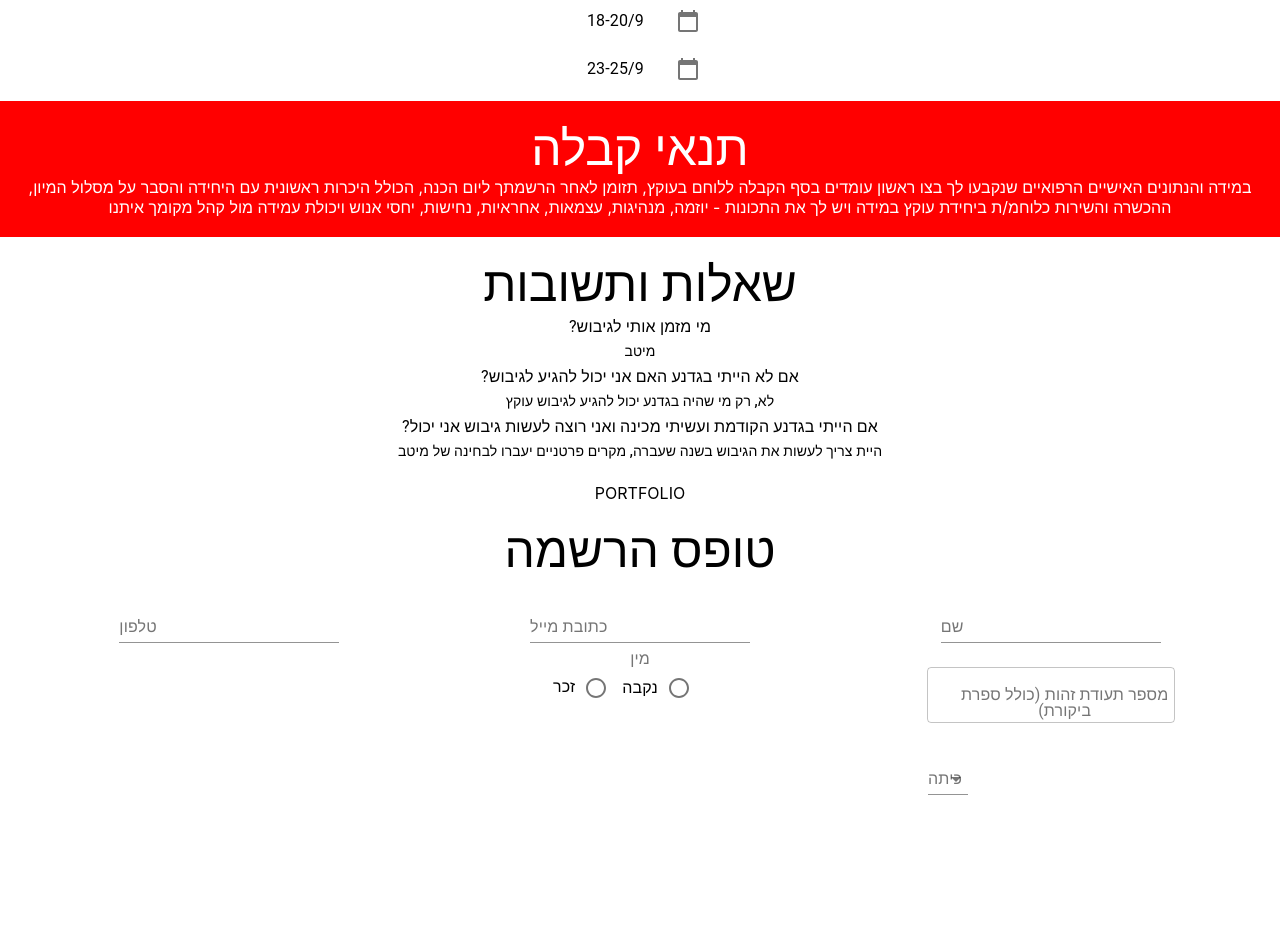
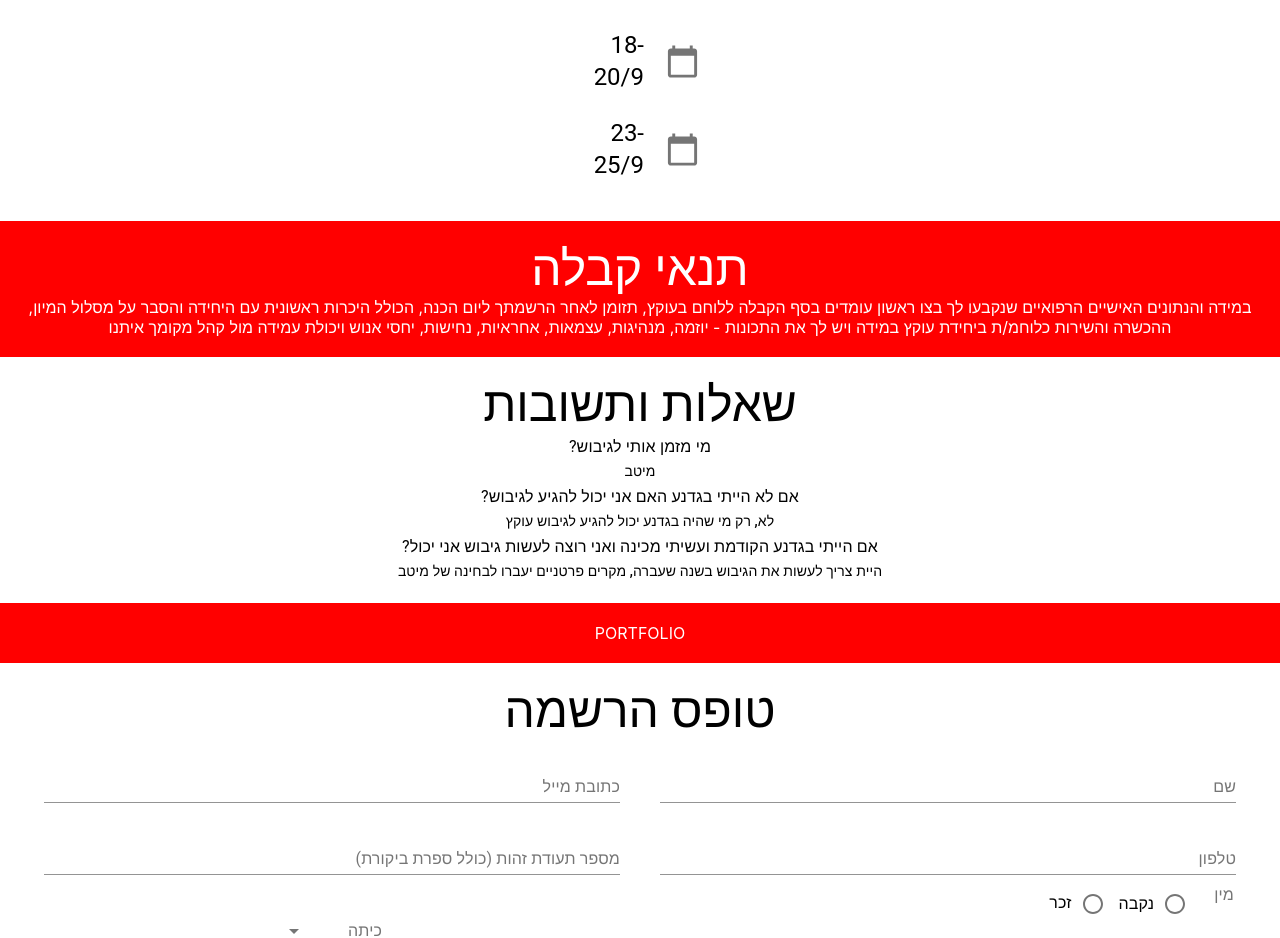
Before and after one commit to sushi30/oketz-website-react, a React (Create React App) app: page / in a window 1280 px wide. Shown: the part 1137-2075 px from the top of the page. Before the commit the page ends 1960 px from the top, so only its background shows below. Built offline with nearby package versions, Linux system fonts and the light colour scheme.

Commit message:
form complete

```diff
--- a/src/Body.js
+++ b/src/Body.js
@@ -8,6 +8,7 @@ import QuestionsAndAnswers from "./sections/QuestionsAndAnswers";
 import makeStyles from "@material-ui/core/styles/makeStyles";
 import Form from "./sections/Form";
 import BackgroundCarousel from "./CarouselBackground";
+import Portfolio from "./sections/Portfolio";
 
 const useStyles = makeStyles({
   root: {
@@ -30,7 +31,7 @@ const Body = () => (
     <Dates even={false} />
     <Requirements even={true} />
     <QuestionsAndAnswers even={false} />
-    <Container>PORTFOLIO</Container>
+    <Portfolio even={true} />
     <Form even={false} />
   </div>
 );
--- a/src/sections/Dates.js
+++ b/src/sections/Dates.js
@@ -6,27 +6,36 @@ import ListItem from "@material-ui/core/ListItem";
 import ListItemIcon from "@material-ui/core/ListItemIcon";
 import CalendarIcon from "@material-ui/icons/CalendarToday";
 import ListItemText from "@material-ui/core/ListItemText";
+import MainContainer from "../SectionContainer";
 
-export default () => (
+export default ({ even }) => (
   <section>
-    <Container>
+    <MainContainer even={even}>
       <Typography variant="h3">תאריכי הגדנ"ע</Typography>
       <Container style={{ maxWidth: 200 }}>
         <List>
           <ListItem>
             <ListItemIcon>
-              <CalendarIcon />
+              <CalendarIcon fontSize="large" />
             </ListItemIcon>
-            <ListItemText primary="18-20/9" style={{ textAlign: "right" }} />
+            <ListItemText
+              primary="18-20/9"
+              primaryTypographyProps={{ variant: "h5" }}
+              style={{ textAlign: "right" }}
+            />
           </ListItem>
           <ListItem>
             <ListItemIcon>
-              <CalendarIcon />
+              <CalendarIcon fontSize="large" />
             </ListItemIcon>
-            <ListItemText primary="23-25/9" style={{ textAlign: "right" }} />
+            <ListItemText
+              primary="23-25/9"
+              primaryTypographyProps={{ variant: "h5" }}
+              style={{ textAlign: "right" }}
+            />
           </ListItem>
         </List>
       </Container>
-    </Container>
+    </MainContainer>
   </section>
 );
--- a/src/sections/Form.js
+++ b/src/sections/Form.js
@@ -10,8 +10,36 @@ import FormLabel from "@material-ui/core/FormLabel";
 import FormControlLabel from "@material-ui/core/FormControlLabel";
 import Radio from "@material-ui/core/Radio";
 import MenuItem from "@material-ui/core/MenuItem";
+import makeStyles from "@material-ui/core/styles/makeStyles";
+import Button from "@material-ui/core/Button";
+import Input from "@material-ui/core/Input";
 
-export default ({ even }) => (
+const useStyles = makeStyles({
+  formControl: { left: "unset" },
+  icon: { position: "unset" }
+});
+
+const MyTextField = props => (
+  <TextField
+    {...props.field}
+    InputLabelProps={{
+      classes: { formControl: props.classes.formControl }
+    }}
+    {...props}
+    margin="normal"
+    fullWidth
+  />
+);
+
+const MyGridItem = ({ children }) => (
+  <Grid item xs={6} style={{ paddingLeft: 20, paddingRight: 20 }}>
+    {children}
+  </Grid>
+);
+
+export default ({ even }) => {
+  const classes = useStyles();
+  return (
     <section>
       <MainContainer even={even}>
         <Typography variant="h3">טופס הרשמה</Typography>
@@ -22,53 +50,63 @@ export default ({ even }) => (
           render={() => (
             <Form>
               <Grid container>
-              <Grid item xs={4}>
+                <MyGridItem>
                   <Field
                     name="name"
                     render={({ field }) => (
-                    <TextField {...field} margin="normal" label="שם" />
+                      <MyTextField {...field} classes={classes} label="שם" />
                     )}
                   />
-              </Grid>
-              <Grid item xs={4}>
+                </MyGridItem>
+                <MyGridItem>
                   <Field
                     name="email"
                     render={({ field }) => (
-                    <TextField {...field} margin="normal" label="כתובת מייל" />
+                      <MyTextField
+                        {...field}
+                        classes={classes}
+                        label="כתובת מייל"
+                      />
                     )}
                   />
-              </Grid>
-              <Grid item xs={4}>
+                </MyGridItem>
+                <MyGridItem>
                   <Field
                     name="tel"
                     render={({ field }) => (
-                    <TextField {...field} margin="normal" label="טלפון" />
+                      <MyTextField {...field} classes={classes} label="טלפון" />
                     )}
                   />
-              </Grid>
-              <Grid item xs={4}>
+                </MyGridItem>
+                <MyGridItem>
                   <Field
                     name="id"
                     render={({ field }) => (
-                    <TextField
+                      <MyTextField
                         {...field}
-                      variant="outlined"
-                      margin="normal"
+                        classes={classes}
                         label="מספר תעודת זהות (כולל ספרת ביקורת)"
                       />
                     )}
                   />
-              </Grid>
-              <Grid item xs={4}>
+                </MyGridItem>
+                <MyGridItem>
                   <Field
                     name="gender"
                     render={({ field }) => (
                       <FormControl
                         component="fieldset"
                         variant="outlined"
-                      style={{ display: "inline-block" }}
+                        style={{
+                          flexDirection: "row",
+                          display: "flex"
+                        }}
                       >
-                      <FormLabel component="legend">מין</FormLabel>
+                        <div>
+                          <Typography color="textSecondary" component="legend">
+                            מין
+                          </Typography>
+                        </div>
                         <RadioGroup
                           {...field}
                           style={{ display: "inline-block" }}
@@ -88,12 +126,24 @@ export default ({ even }) => (
                       </FormControl>
                     )}
                   />
-              </Grid>
-              <Grid item xs={6}>
+                </MyGridItem>
+                <MyGridItem>
                   <Field
                     name="grade"
                     render={({ field }) => (
-                    <TextField {...field} select label="כיתה" margin="normal">
+                      <TextField
+                        InputLabelProps={{
+                          classes: { formControl: classes.formControl }
+                        }}
+                        {...field}
+                        select
+                        SelectProps={{
+                          classes: { icon: classes.icon }
+                        }}
+                        style={{ minWidth: 100 }}
+                        label="כיתה"
+                        margin="normal"
+                      >
                         {[
                           { label: "יא", value: "11" },
                           { label: "יב", value: "12" }
@@ -105,11 +155,15 @@ export default ({ even }) => (
                       </TextField>
                     )}
                   />
+                </MyGridItem>
               </Grid>
-            </Grid>
+              <Button type="submit" variant="contained" color="primary">
+                שלח
+              </Button>
             </Form>
           )}
         />
       </MainContainer>
     </section>
   );
+};
--- /dev/null
+++ b/src/sections/Portfolio.js
@@ -0,0 +1,8 @@
+import React from "react";
+import MainContainer from "../SectionContainer";
+
+export default ({ even }) => (
+  <section>
+    <MainContainer even={even}>PORTFOLIO</MainContainer>
+  </section>
+);
```
Lines whose indentation alone changed are shown as unchanged.
